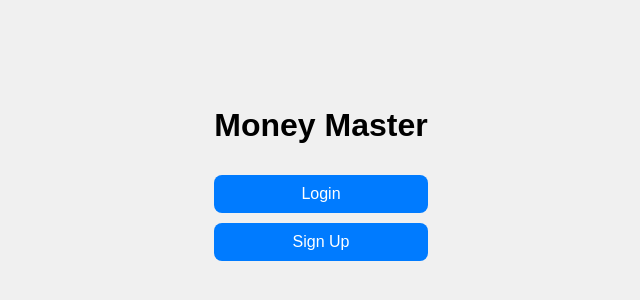
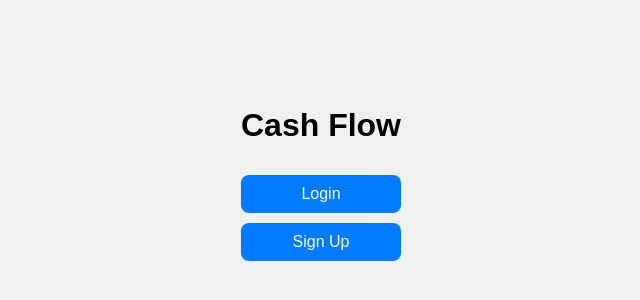
Before and after one commit to Slicedpineapples/CashFlow, a plain HTML site: page front/index.html in a window 1280 px wide. Shown: the part 152-452 px from the top of the page, without its empty margins (319-959 px from the left). Drawn offline with Linux system fonts and the light colour scheme.

Commit message:
Fine tunings

```diff
--- a/front/index.html
+++ b/front/index.html
@@ -3,14 +3,14 @@
 <head>
     <meta charset="UTF-8">
     <meta name="viewport" content="width=device-width, initial-scale=1.0">
-    <title>Home Page</title>
+    <title>cashflow</title>
     <!-- <link rel="stylesheet" href="https://cdn.jsdelivr.net/npm/water.css@2/out/water.css"> -->
     <!-- <link rel="stylesheet" href="../style/style.css"> -->
      <link rel="stylesheet" href="style/logsignup.css">
 </head>
 <body>
     <div class="container">
-        <h1>Money Master</h1>
+        <h1>Cash Flow</h1>
         <div class="button-container">
             <button id="login-btn" onclick="location.href='/templates/login.html'">Login</button>
             <button id="signup-btn" onclick="location.href='/templates/signup.html'">Sign Up</button>
```
Also changed, not shown: front/templates/login.html (+1 -1 lines), front/templates/signup.html (+1 -1 lines).
